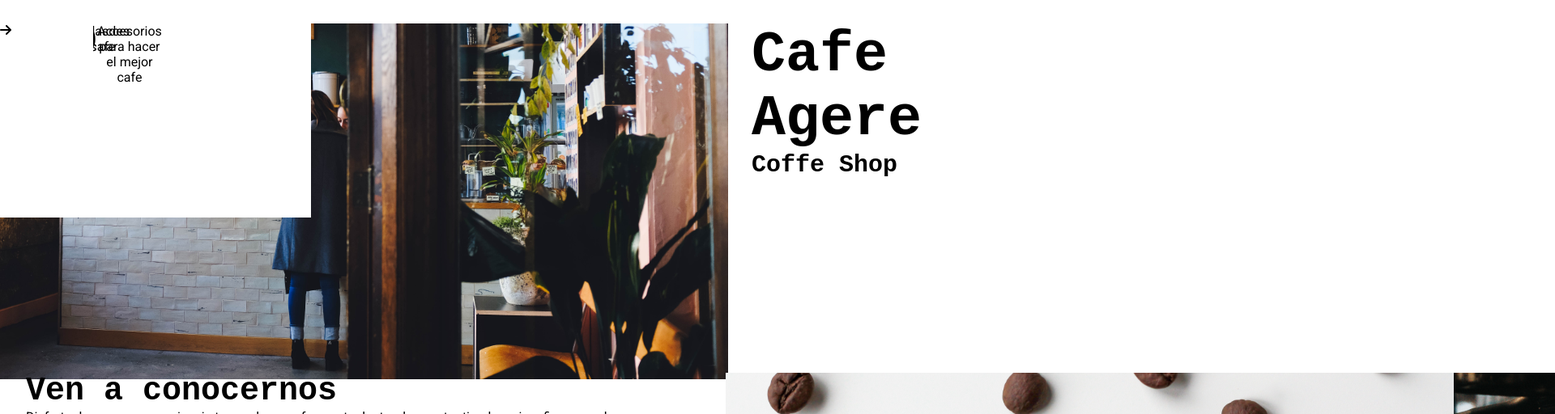
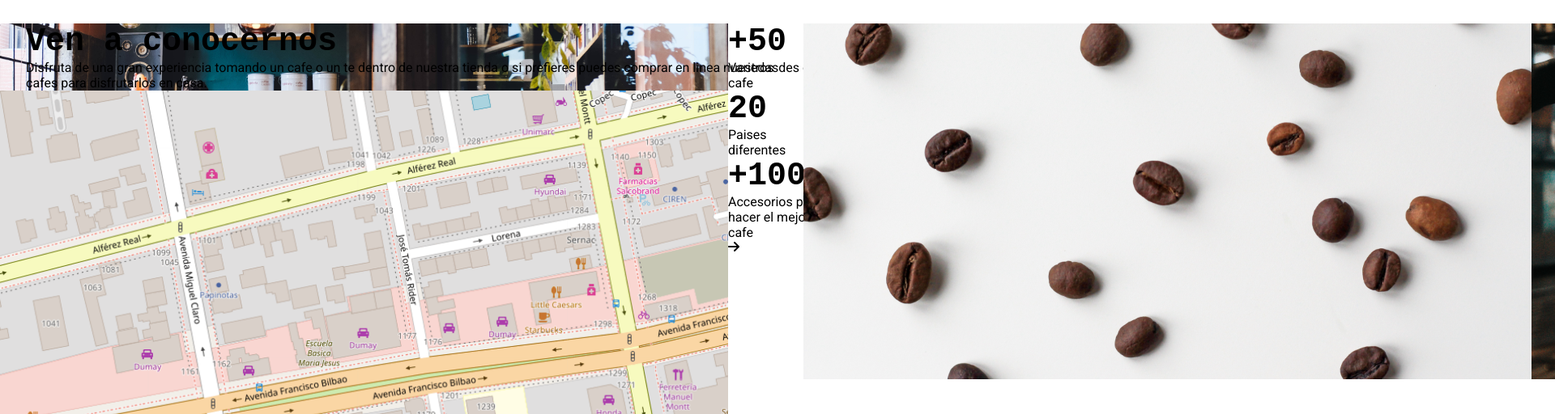
Before and after one commit to NayiAC/cafe_agere, a plain HTML site: page index.html in a window 1280 px wide. Shown: the part 104-616 px from the top of the page at 81% size, 1920 px wide, since content can reach past the window. Drawn offline with Linux system fonts and the light colour scheme; a web font is replaced by a local one.

```diff
--- a/assets/sass/layout/_section.scss
+++ b/assets/sass/layout/_section.scss
@@ -1,28 +1,18 @@
-// location section
-.hero {
+// section
+.section {
   display: flex;
   flex-direction: row;
   height: 27rem;
+  position: absolute;
 
   &__img {
     width: 70%;
   }
+  &__name {
+    width: 30%;
+    align-items: flex-start;
+    flex-wrap: wrap;
 
-  &__caract {
-    display: flex;
-    width: 30%;
-    height: 30%;
-background-color: $primary-white;
-text-align: center;
-position: absolute;
-& hero__caract--1 {
-
-}
-
-  }
-
-  &__Name {
-    width: 30%;
   }
 }
 
@@ -35,9 +25,6 @@ position: absolute;
     width: 70%;
   }
 
-
-
-
 &__right {
   width: 30%;
 }
--- a/index.html
+++ b/index.html
@@ -29,38 +29,39 @@
         </div>
     </nav>
     <!--Hero Section-->
-    <section class="hero">
+    <section class="section hero">
 
-        <div class="hero__img">
+        <div class="section__img">
             <img src="assets/img/img-1.png" alt="Cafeteria con barista y cliente">
         </div>
 
-        <div class="hero__caract">
-            <div class="hero__caract hero__caract--1">
+        <div class="box">
+            <div class="box_1">
                 <h2>+50</h2>
                 <p>Variedasdes de cafe</p>
             </div>
-            <div class="hero__caract hero__caract--2">
+            <div class="box_2">
                 <h2>20</h2>
                 <p>Paises diferentes</p>
             </div>
-            <div class="hero__caract hero__caract--3">
+            <div class="box-3">
                 <h2>+1000</h2>
                 <p>Accesorios para hacer el mejor cafe</p>
             </div>
-            <div class="hero__caract hero__caract--box">
+            <div class="box-4">
                 <i class="fa-solid fa-arrow-right"></i>
             </div>
         </div>
 
-        <div class="hero__name text-block">
+        <div class="section__name text-block">
             <h1>Cafe Agere</h1>
             <h3>Coffe Shop</h3>
+
         </div>
     </section>
 
     <!--Map Section-->
-    <section class="location">
+    <section class="section">
 
         <div class="location__left">
             <div class="location__left__text text-block">
```
Also changed, not shown: assets/css/main.css, 1 other file.
